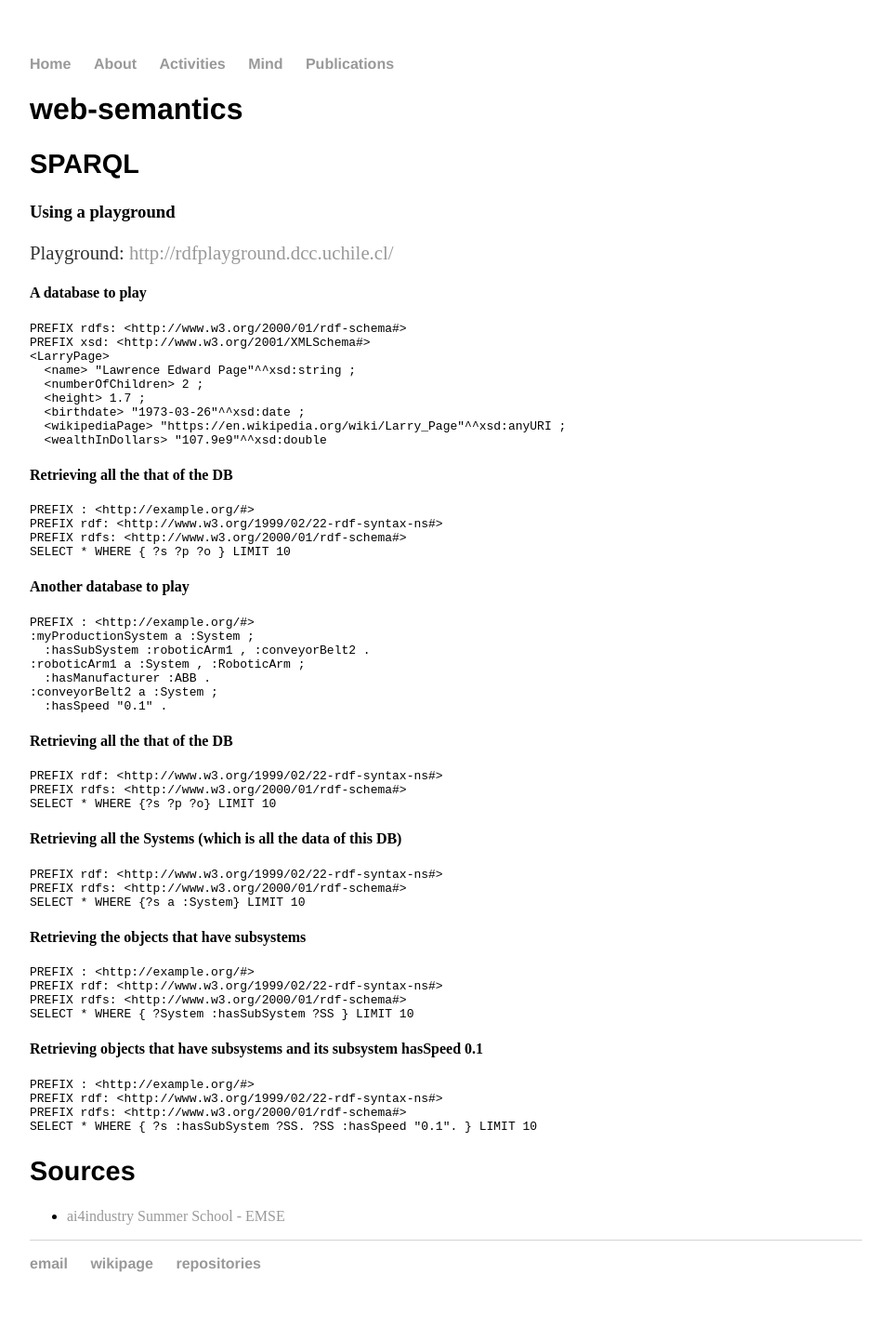
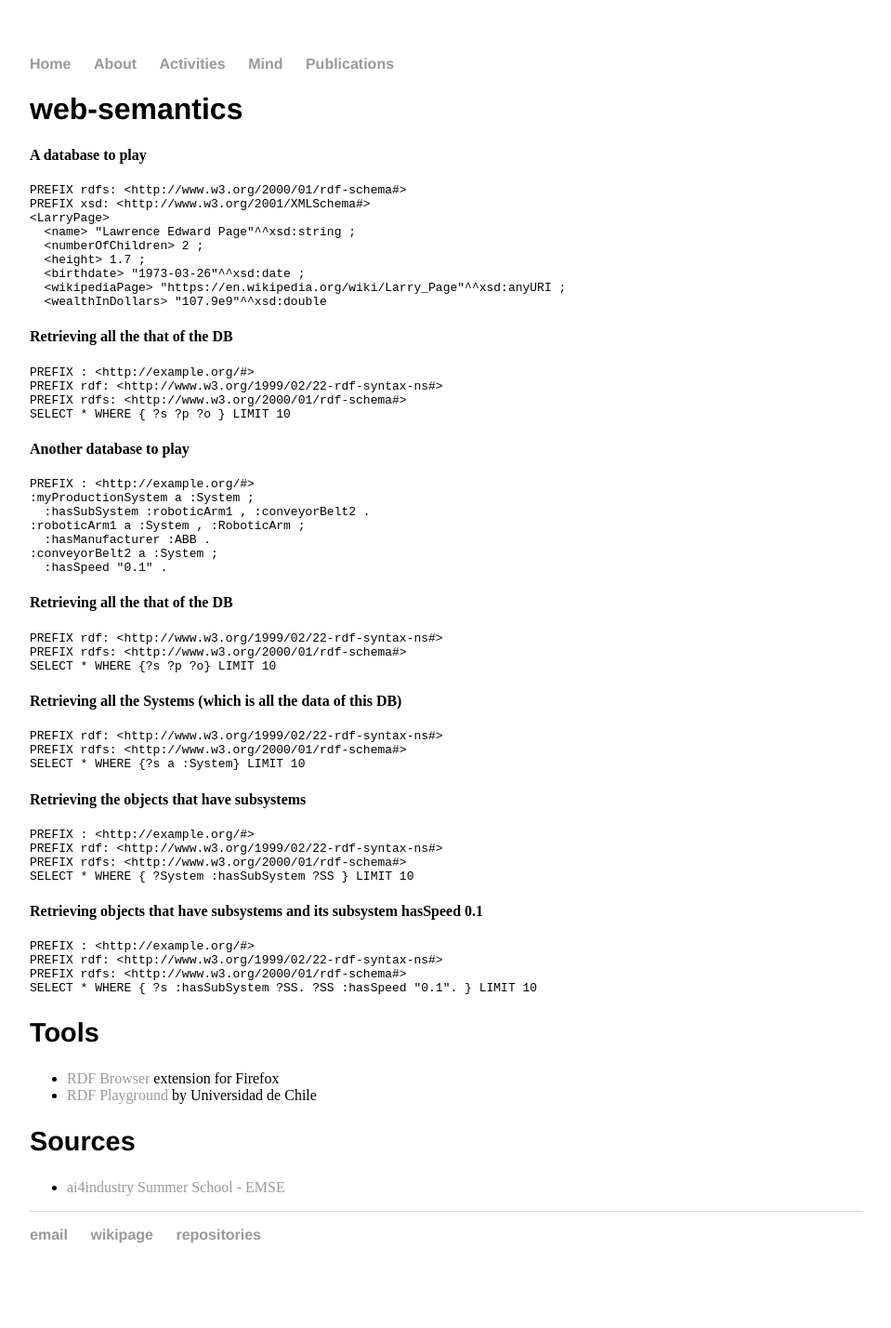
Before and after one commit to cleberjamaral/cleberjamaral.github.io, a Jekyll site: the page built from knowledge/programming/web-semantics.md, in a window 1280 px wide. Shown: the whole page at 93% size, without its empty margins (160-1119 px from the left). Built offline with Jekyll 4.4.1, drawn with Linux system fonts in a browser that asks for light colours; our own code applies the rules of GitHub Pages for plain Markdown files; after the commit the page ends 1397 px from its top, so only the background shows below that.

Commit message:
GITBOOK-248: change request with no subject merged in GitBook

````diff
--- a/knowledge/programming/web-semantics.md
+++ b/knowledge/programming/web-semantics.md
@@ -1,10 +1,8 @@
+---
+description: Knowledge-Graphs, SPARQL
+---
+
 # web-semantics
-
-## SPARQL
-
-### Using a playground
-
-Playground: [http://rdfplayground.dcc.uchile.cl/](http://rdfplayground.dcc.uchile.cl/)
 
 #### A database to play
 
@@ -75,6 +73,11 @@ PREFIX rdfs: <http://www.w3.org/2000/01/rdf-schema#>
 SELECT * WHERE { ?s :hasSubSystem ?SS. ?SS :hasSpeed "0.1". } LIMIT 10
 ```
 
+## Tools
+
+* [RDF Browser ](https://addons.mozilla.org/en-US/firefox/addon/rdf-browser/)extension for Firefox
+* [RDF Playground](http://rdfplayground.dcc.uchile.cl/) by Universidad de Chile
+
 ## Sources
 
 * [ai4industry Summer School - EMSE](https://www.emse.fr/\~zimmermann/AI4Industry/2023/)
````
Also changed, not shown: SUMMARY.md (+3 -3 lines).
